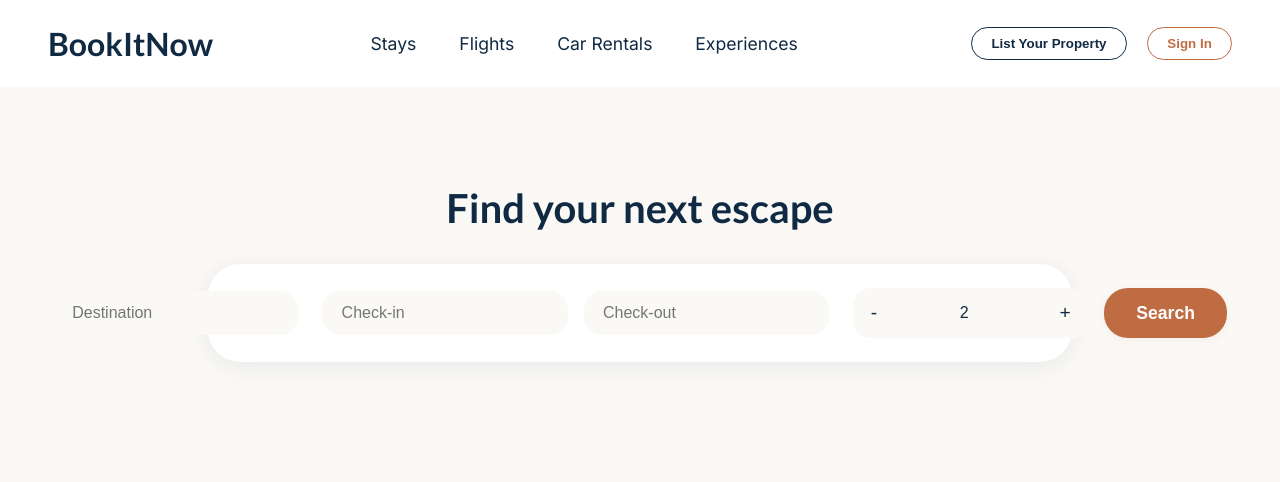
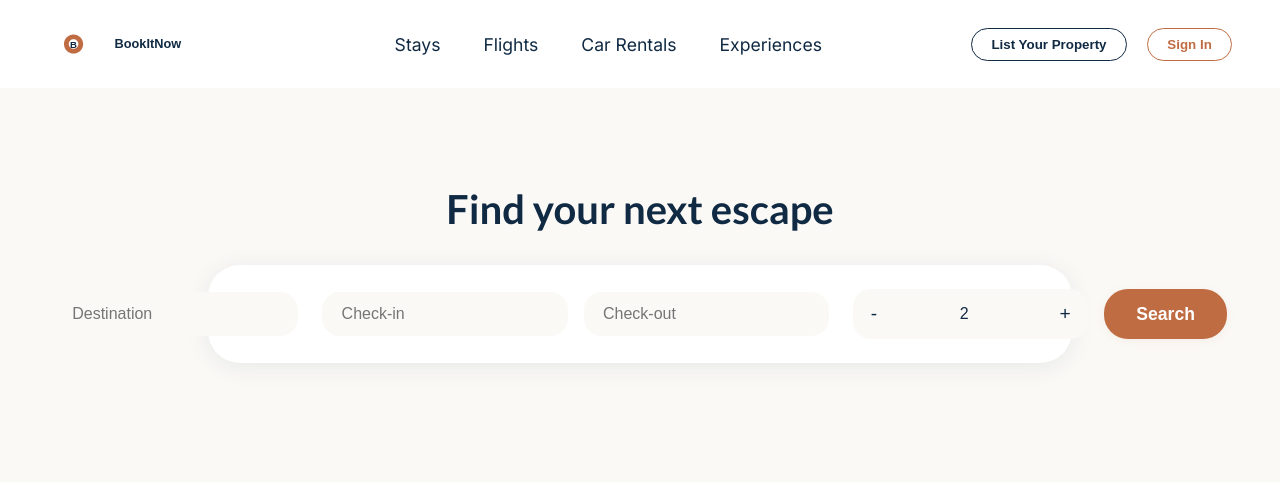
Before and after one commit to chiefin933/Public, a plain HTML site: page index.html in a window 1280 px wide. Shown: the top 482 px of the page. Drawn offline with Linux system fonts and the light colour scheme.

Commit message:
feat: add BookItNow logo

```diff
--- a/index.html
+++ b/index.html
@@ -9,7 +9,9 @@
 </head>
 <body>
   <header class="header">
-    <div class="logo">BookItNow</div>
+    <div class="logo">
+      <img src="assets/logo.svg" alt="BookItNow" height="40">
+    </div>
     <nav class="main-nav">
       <a href="#">Stays</a>
       <a href="#">Flights</a>
--- a/styles.css
+++ b/styles.css
@@ -14,10 +14,12 @@
   box-shadow: 0 2px 8px rgba(16,42,67,0.04);
 }
 .logo {
-  font-family: 'Lato', Arial, sans-serif;
-  font-size: 2rem;
-  font-weight: 700;
-  color: #102A43;
+  display: flex;
+  align-items: center;
+}
+.logo img {
+  height: 40px;
+  width: auto;
 }
 .main-nav a {
   margin: 0 1.2rem;
```
Also changed, not shown: assets/logo.svg (added).
